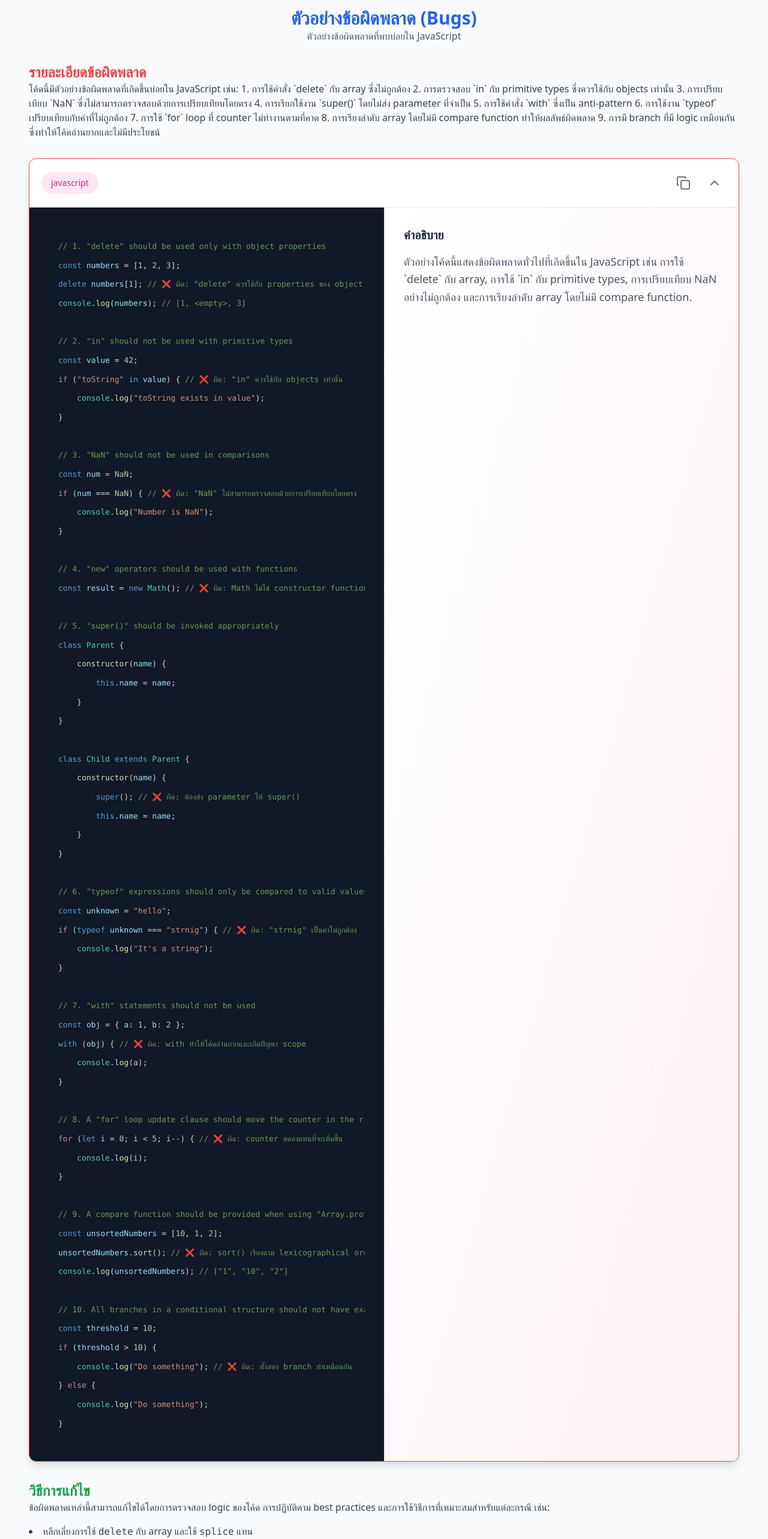
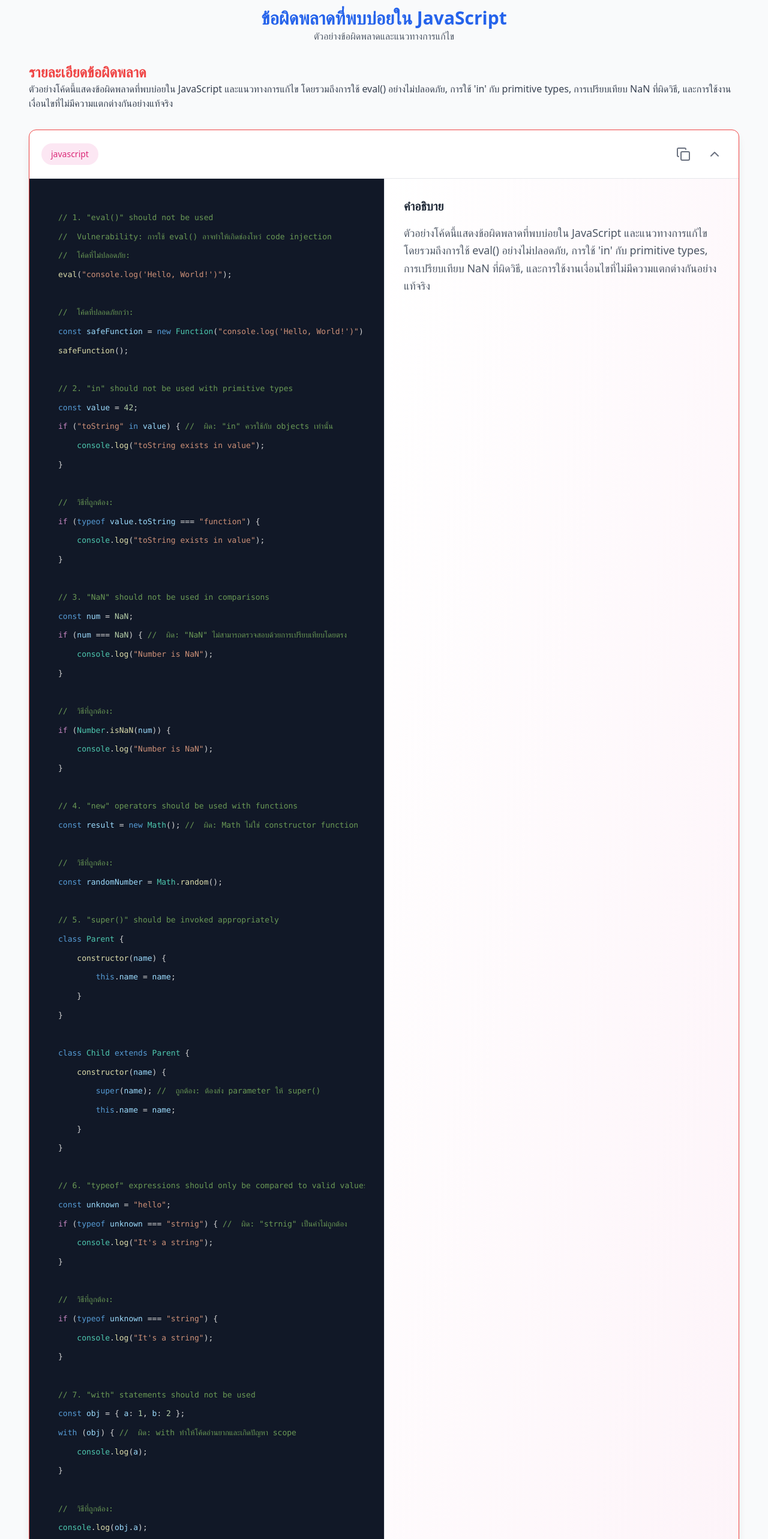
Before and after one commit to bsospace/sonarqube-presentation, a React (Vite) app: page /bug in a window 1280 px wide. Shown: the part 140-2706 px from the top of the page at 60% size. Built offline with nearby package versions, Linux system fonts and the light colour scheme.

Commit message:
fix: update bug examples in bug.jsx with improved explanations and safe coding practices

```diff
--- a/src/pages/bug.jsx
+++ b/src/pages/bug.jsx
@@ -2,27 +2,44 @@
 
 const Bug = () => {
   const exampleCode = `
-// 1. "delete" should be used only with object properties
-const numbers = [1, 2, 3];
-delete numbers[1]; // ❌ ผิด: "delete" ควรใช้กับ properties ของ object เท่านั้น
-console.log(numbers); // [1, <empty>, 3]
+// 1. \"eval()\" should not be used
+//  Vulnerability: การใช้ eval() อาจทำให้เกิดช่องโหว่ code injection
+//  โค้ดที่ไม่ปลอดภัย:
+eval("console.log('Hello, World!')");
 
-// 2. "in" should not be used with primitive types
+//  โค้ดที่ปลอดภัยกว่า:
+const safeFunction = new Function("console.log('Hello, World!')");
+safeFunction();
+
+// 2. \"in\" should not be used with primitive types
 const value = 42;
-if ("toString" in value) { // ❌ ผิด: "in" ควรใช้กับ objects เท่านั้น
+if ("toString" in value) { //  ผิด: \"in\" ควรใช้กับ objects เท่านั้น
     console.log("toString exists in value");
 }
 
-// 3. "NaN" should not be used in comparisons
+//  วิธีที่ถูกต้อง:
+if (typeof value.toString === "function") {
+    console.log("toString exists in value");
+}
+
+// 3. \"NaN\" should not be used in comparisons
 const num = NaN;
-if (num === NaN) { // ❌ ผิด: "NaN" ไม่สามารถตรวจสอบด้วยการเปรียบเทียบโดยตรง
+if (num === NaN) { //  ผิด: \"NaN\" ไม่สามารถตรวจสอบด้วยการเปรียบเทียบโดยตรง
     console.log("Number is NaN");
 }
 
-// 4. "new" operators should be used with functions
-const result = new Math(); // ❌ ผิด: Math ไม่ใช่ constructor function
+//  วิธีที่ถูกต้อง:
+if (Number.isNaN(num)) {
+    console.log("Number is NaN");
+}
 
-// 5. "super()" should be invoked appropriately
+// 4. \"new\" operators should be used with functions
+const result = new Math(); //  ผิด: Math ไม่ใช่ constructor function
+
+//  วิธีที่ถูกต้อง:
+const randomNumber = Math.random();
+
+// 5. \"super()\" should be invoked appropriately
 class Parent {
     constructor(name) {
         this.name = name;
@@ -31,86 +48,84 @@
 
 class Child extends Parent {
     constructor(name) {
-        super(); // ❌ ผิด: ต้องส่ง parameter ให้ super()
+        super(name); //  ถูกต้อง: ต้องส่ง parameter ให้ super()
         this.name = name;
     }
 }
 
-// 6. "typeof" expressions should only be compared to valid values
+// 6. \"typeof\" expressions should only be compared to valid values
 const unknown = "hello";
-if (typeof unknown === "strnig") { // ❌ ผิด: "strnig" เป็นค่าไม่ถูกต้อง
+if (typeof unknown === "strnig") { //  ผิด: \"strnig\" เป็นค่าไม่ถูกต้อง
     console.log("It's a string");
 }
 
-// 7. "with" statements should not be used
+//  วิธีที่ถูกต้อง:
+if (typeof unknown === "string") {
+    console.log("It's a string");
+}
+
+// 7. \"with\" statements should not be used
 const obj = { a: 1, b: 2 };
-with (obj) { // ❌ ผิด: with ทำให้โค้ดอ่านยากและเกิดปัญหา scope
+with (obj) { //  ผิด: with ทำให้โค้ดอ่านยากและเกิดปัญหา scope
     console.log(a);
 }
 
-// 8. A "for" loop update clause should move the counter in the right direction
-for (let i = 0; i < 5; i--) { // ❌ ผิด: counter ลดลงแทนที่จะเพิ่มขึ้น
+//  วิธีที่ถูกต้อง:
+console.log(obj.a);
+
+// 8. A \"for\" loop update clause should move the counter in the right direction
+for (let i = 0; i < 5; i--) { //  ผิด: counter ลดลงแทนที่จะเพิ่มขึ้น
     console.log(i);
 }
 
-// 9. A compare function should be provided when using "Array.prototype.sort()"
+//  วิธีที่ถูกต้อง:
+for (let i = 0; i < 5; i++) {
+    console.log(i);
+}
+
+// 9. A compare function should be provided when using \"Array.prototype.sort()\"
 const unsortedNumbers = [10, 1, 2];
-unsortedNumbers.sort(); // ❌ ผิด: sort() เรียงตาม lexicographical order โดย default
-console.log(unsortedNumbers); // ["1", "10", "2"]
+unsortedNumbers.sort(); //  ผิด: sort() เรียงตาม lexicographical order โดย default
+
+//  วิธีที่ถูกต้อง:
+unsortedNumbers.sort((a, b) => a - b);
+console.log(unsortedNumbers);
 
 // 10. All branches in a conditional structure should not have exactly the same implementation
 const threshold = 10;
 if (threshold > 10) {
-    console.log("Do something"); // ❌ ผิด: ทั้งสอง branch ทำเหมือนกัน
+    console.log("Do something"); //  ผิด: ทั้งสอง branch ทำเหมือนกัน
 } else {
     console.log("Do something");
+}
+
+//  วิธีที่ถูกต้อง:
+if (threshold > 10) {
+    console.log("Condition met: Threshold is greater than 10");
+} else {
+    console.log("Condition not met: Threshold is 10 or less");
 }
 `;
 
   const description =
-    "ตัวอย่างโค้ดนี้แสดงข้อผิดพลาดทั่วไปที่เกิดขึ้นใน JavaScript เช่น การใช้ `delete` กับ array, " +
-    "การใช้ `in` กับ primitive types, การเปรียบเทียบ NaN อย่างไม่ถูกต้อง และการเรียงลำดับ array โดยไม่มี compare function.";
-
-  const thaiDescription = `
-โค้ดนี้มีตัวอย่างข้อผิดพลาดที่เกิดขึ้นบ่อยใน JavaScript เช่น:
-1. การใช้คำสั่ง \`delete\` กับ array ซึ่งไม่ถูกต้อง
-2. การตรวจสอบ \`in\` กับ primitive types ซึ่งควรใช้กับ objects เท่านั้น
-3. การเปรียบเทียบ \`NaN\` ซึ่งไม่สามารถตรวจสอบด้วยการเปรียบเทียบโดยตรง
-4. การเรียกใช้งาน \`super()\` โดยไม่ส่ง parameter ที่จำเป็น
-5. การใช้คำสั่ง \`with\` ซึ่งเป็น anti-pattern
-6. การใช้งาน \`typeof\` เปรียบเทียบกับค่าที่ไม่ถูกต้อง
-7. การใช้ \`for\` loop ที่ counter ไม่ทำงานตามที่คาด
-8. การเรียงลำดับ array โดยไม่มี compare function ทำให้ผลลัพธ์ผิดพลาด
-9. การมี branch ที่มี logic เหมือนกัน ซึ่งทำให้โค้ดอ่านยากและไม่มีประโยชน์
-`;
+    "ตัวอย่างโค้ดนี้แสดงข้อผิดพลาดที่พบบ่อยใน JavaScript และแนวทางการแก้ไข โดยรวมถึงการใช้ eval() อย่างไม่ปลอดภัย, " +
+    "การใช้ 'in' กับ primitive types, การเปรียบเทียบ NaN ที่ผิดวิธี, และการใช้งานเงื่อนไขที่ไม่มีความแตกต่างกันอย่างแท้จริง";
 
   return (
     <div className="py-8 px-4">
       <header className="mb-8 text-center">
-        <h2 className="text-3xl font-bold text-blue-600">ตัวอย่างข้อผิดพลาด (Bugs)</h2>
-        <p className="text-gray-600">ตัวอย่างข้อผิดพลาดที่พบบ่อยใน JavaScript</p>
+        <h2 className="text-3xl font-bold text-blue-600">ข้อผิดพลาดที่พบบ่อยใน JavaScript</h2>
+        <p className="text-gray-600">ตัวอย่างข้อผิดพลาดและแนวทางการแก้ไข</p>
       </header>
       <main>
         <section className="mb-8">
           <h3 className="text-2xl font-semibold text-red-500">รายละเอียดข้อผิดพลาด</h3>
-          <p className="text-gray-700">{thaiDescription}</p>
+          <p className="text-gray-700">{description}</p>
         </section>
         <CodeExample code={exampleCode} language="javascript" description={description} />
-        <section className="mt-8">
-          <h3 className="text-2xl font-semibold text-green-600">วิธีการแก้ไข</h3>
-          <p className="text-gray-700">
-            ข้อผิดพลาดเหล่านี้สามารถแก้ไขได้โดยการตรวจสอบ logic ของโค้ด การปฏิบัติตาม best practices
-            และการใช้วิธีการที่เหมาะสมสำหรับแต่ละกรณี เช่น:
-          </p>
-          <ul className="list-disc list-inside text-gray-700 mt-4">
-            <li>หลีกเลี่ยงการใช้ <code>delete</code> กับ array และใช้ <code>splice</code> แทน</li>
-            <li>ตรวจสอบชนิดของค่าด้วย <code>typeof</code> และเปรียบเทียบกับค่าที่ถูกต้อง</li>
-            <li>เขียน function เปรียบเทียบสำหรับ <code>Array.prototype.sort</code> เพื่อให้ผลลัพธ์ถูกต้อง</li>
-          </ul>
-        </section>
       </main>
     </div>
   );
 };
 
-export default Bug;
+export default  Bug;
```
